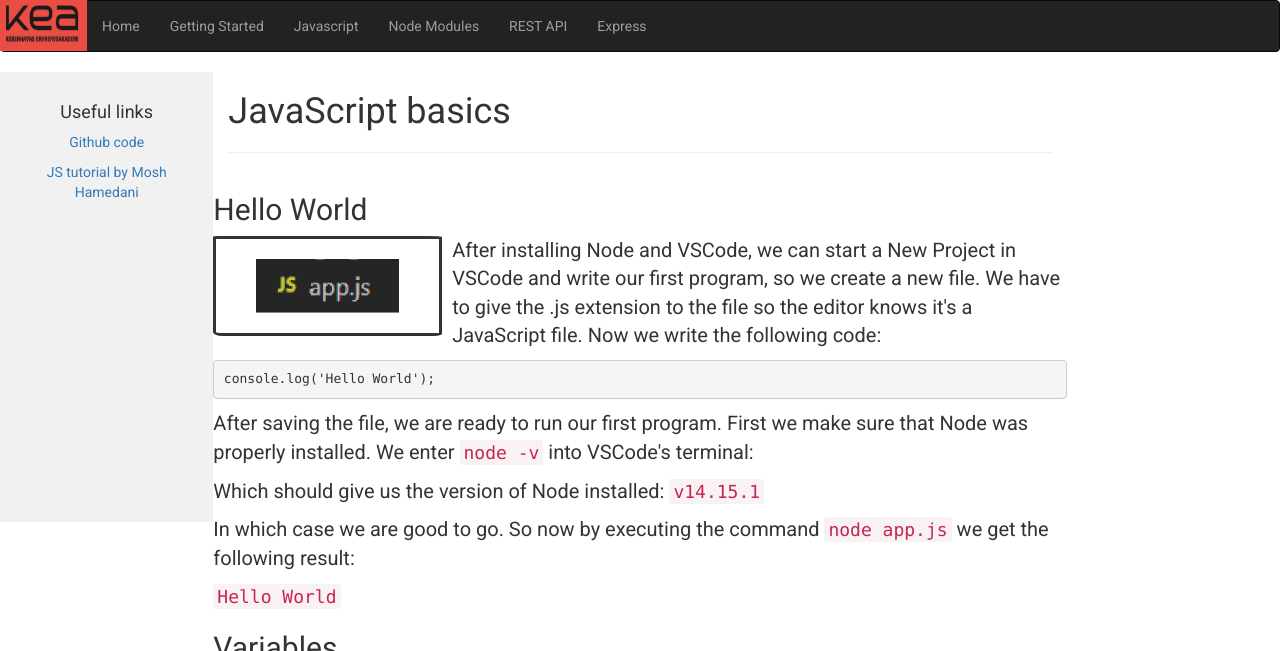
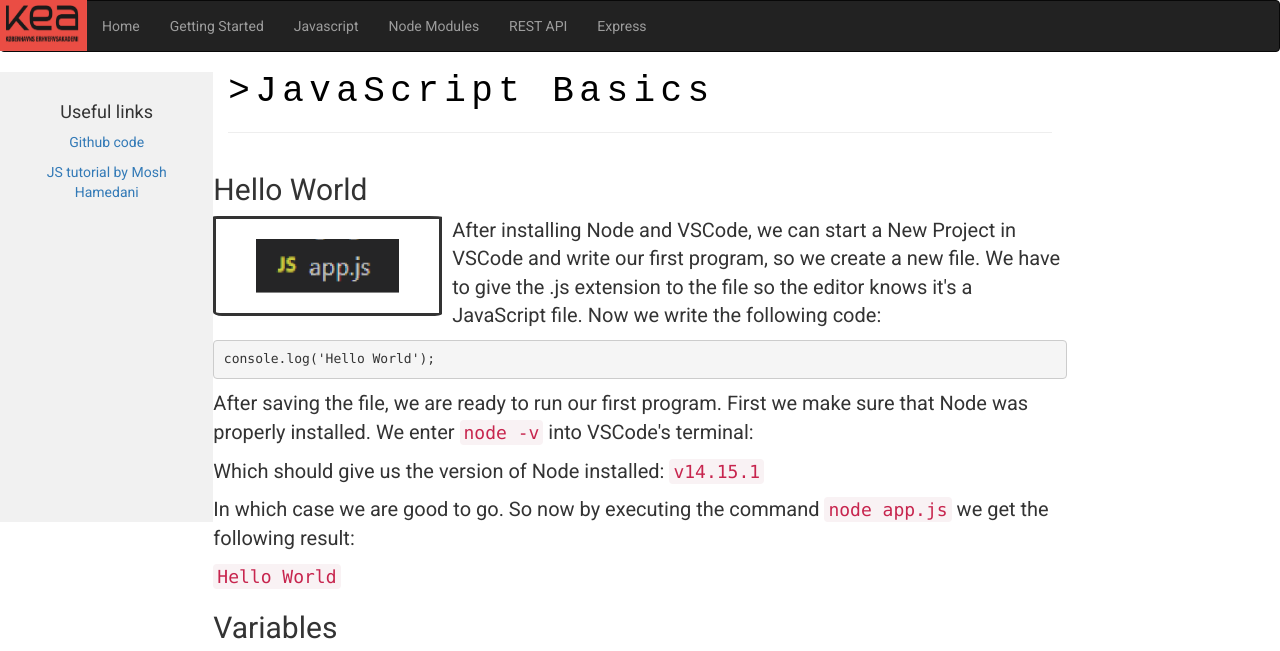
Before and after one commit to rasraziel/NodeJsDocumentation, a website: page public/js.html in a window 1280 px wide. Shown: the top 651 px of the page. Drawn offline with nearby package versions, Linux system fonts and the light colour scheme; a web font is replaced by a local one.

Commit message:
Title animations added

```diff
--- a/public/css/styles.css
+++ b/public/css/styles.css
@@ -1,6 +1,7 @@
 @import url('https://fonts.googleapis.com/css2?family=Roboto&display=swap');
 @import url('https://fonts.googleapis.com/css?family=Raleway:400,300|Raleway+Dots|Lato:300|Inconsolata|Montserrat');
 @import url("https://maxcdn.bootstrapcdn.com/font-awesome/4.7.0/css/font-awesome.min.css");
+
 
 
 
@@ -313,3 +314,33 @@ img.pull-left, img.pull-right, img.my-border{
   transform: scale(1, 1);
   text-indent: 0;
 }
+
+/* Section title animation */
+.typewriter{
+	max-width: fit-content;
+}
+
+.typewriter h1 {
+	color: black;
+	font-family:monospace;
+	overflow: hidden; /* Ensures the content is not revealed until the animation */
+	border-right: .15em solid #fff; /* The typwriter cursor */
+	white-space: nowrap; /* Keeps the content on a single line */
+	margin: 0 auto; /* Gives that scrolling effect as the typing happens */
+	letter-spacing: .15em; /* Adjust as needed */
+	animation:
+		typing 3.5s steps(30, end),
+    	blink-caret .5s step-end infinite;
+  }
+
+  /* The typing effect */
+  @keyframes typing {
+	from { width: 0%}
+	to { width: 100% }
+  }
+
+  /* The typewriter cursor effect */
+  @keyframes blink-caret {
+	from, to { border-color: transparent }
+	50% { border-color: black }
+  }
--- a/public/js.html
+++ b/public/js.html
@@ -16,6 +16,7 @@
     </head>
     <body>
       <my-navbar></my-navbar>
+
       <div class="container-fluid text-center">
           <div class="row content">
             <div class="col-sm-2 sidenav">
@@ -24,7 +25,11 @@
               <p><a href="https://www.youtube.com/watch?v=W6NZfCO5SIk" target=”_blank”>JS tutorial by Mosh Hamedani</a></p>
             </div>
             <div class="col-sm-8 text-left info-text">
-              <h1>JavaScript basics</h1>
+
+              <div class="typewriter">
+                <h1>&gt;JavaScript Basics</h1>
+              </div>
+
               <hr>
               <div class="paragraphs">
                   <div class="row">
```
Also changed, not shown: public/express.html (+3 -1 lines), public/getting-started.html (+3 -1 lines), public/index.html (+2 -0 lines), public/node-modules.html (+3 -1 lines), public/rest.html (+3 -1 lines).
